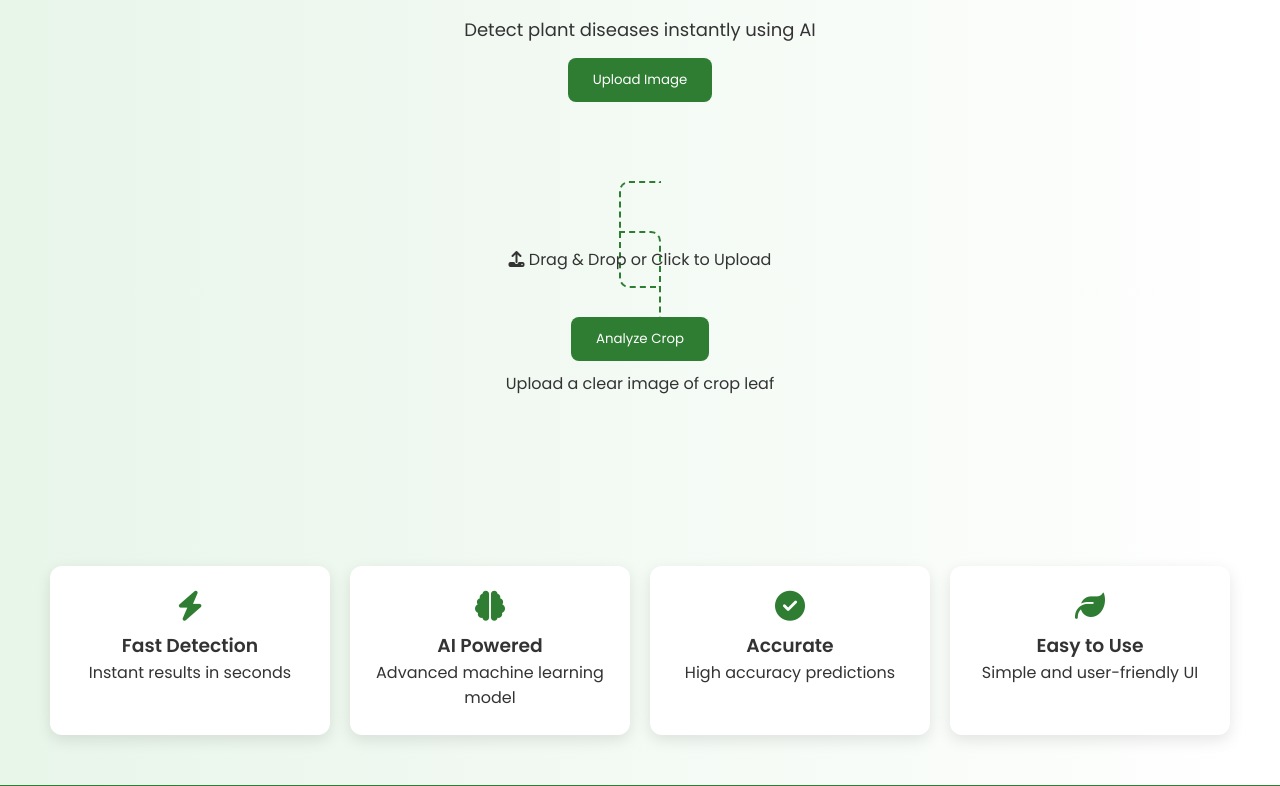
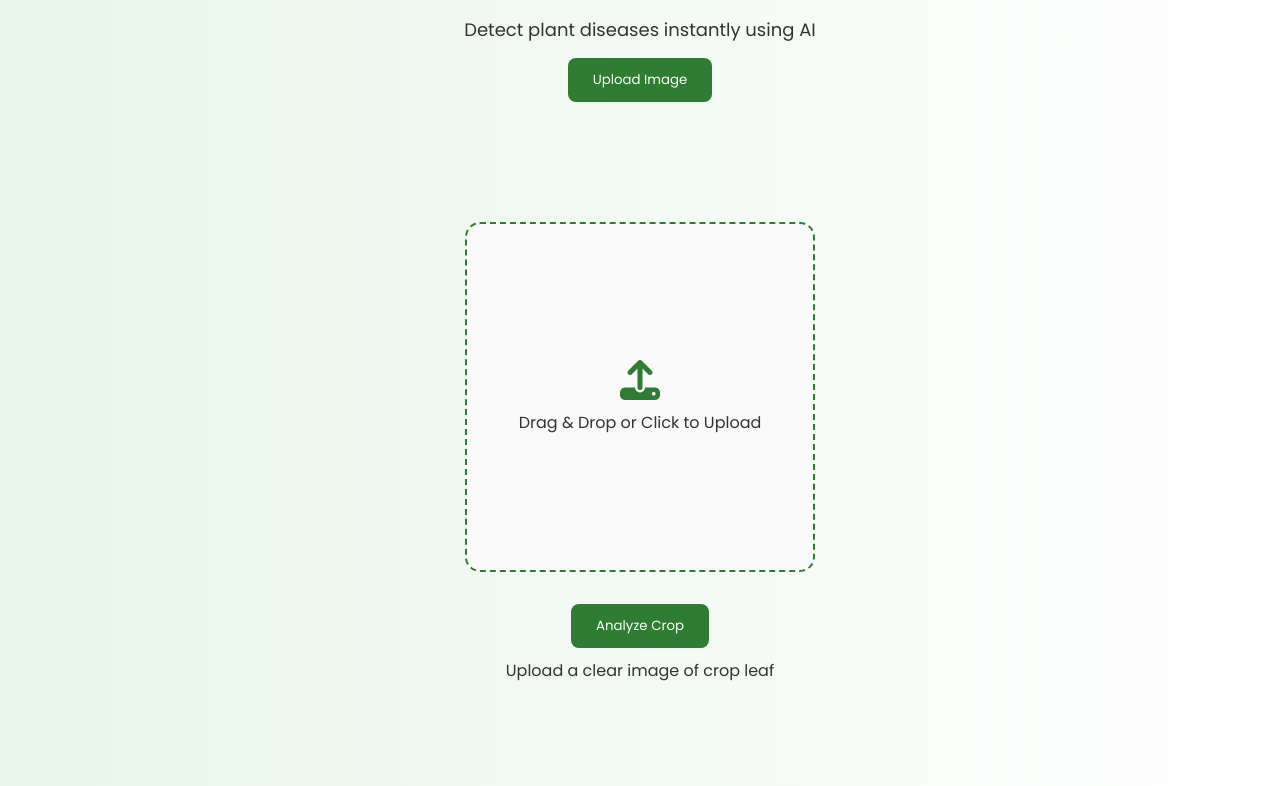
Before and after one commit to riyajayswar/smart_crop-_disease_detection_system, a Flask app: page / in a window 1280 px wide. Shown: the part 214-1000 px from the top of the page. Run offline with Flask 3, Linux system fonts and the light colour scheme.

Commit message:
Update index.html

```diff
--- a/webapp/templates/index.html
+++ b/webapp/templates/index.html
@@ -3,7 +3,6 @@
 <head>
 <meta charset="UTF-8">
 <meta name="viewport" content="width=device-width, initial-scale=1.0">
-
 <title>CropCare AI</title>
 
 <!-- Google Fonts -->
@@ -13,6 +12,7 @@
 <link rel="stylesheet" href="https://cdnjs.cloudflare.com/ajax/libs/font-awesome/6.5.0/css/all.min.css">
 
 <style>
+/* ===================== RESET ===================== */
 * {
     margin: 0;
     padding: 0;
@@ -25,7 +25,7 @@
     color: #333;
 }
 
-/* NAVBAR */
+/* ===================== NAVBAR ===================== */
 .navbar {
     display: flex;
     justify-content: space-between;
@@ -53,7 +53,7 @@
     color: #2e7d32;
 }
 
-/* HERO */
+/* ===================== HERO ===================== */
 .hero {
     text-align: center;
     padding: 80px 20px;
@@ -83,7 +83,7 @@
     background: #1b5e20;
 }
 
-/* UPLOAD */
+/* ===================== UPLOAD ===================== */
 .upload {
     text-align: center;
     padding: 40px 20px;
@@ -91,18 +91,52 @@
 
 .upload-box {
     border: 2px dashed #2e7d32;
-    padding: 40px;
-    border-radius: 10px;
+    width: 350px;               /* fixed width */
+    height: 350px;              /* fixed height */
+    max-width: 90vw;            /* responsive on mobile */
+    max-height: 90vw;
+    display: flex;
+    align-items: center;
+    justify-content: center;
+    border-radius: 15px;
     cursor: pointer;
-    transition: 0.3s;
+    margin: 0 auto;
+    background-color: #fafafa;
+    position: relative;
+    transition: background 0.3s, box-shadow 0.3s;
+    overflow: hidden;
 }
 
 .upload-box:hover {
-    background: #f1f8e9;
+    background-color: #f1f8e9;
+    box-shadow: 0 0 15px rgba(46,125,50,0.3);
 }
 
-.upload input {
-    display: none;
+.upload-box input {
+    display: none; /* hide file input */
+}
+
+.upload-text {
+    text-align: center;
+    pointer-events: none; /* ensure clicking goes to input */
+}
+
+.upload-text i {
+    font-size: 40px;
+    color: #2e7d32;
+    margin-bottom: 10px;
+}
+
+.upload-text p {
+    font-size: 16px;
+    font-weight: 500;
+}
+
+/* Show uploaded file name */
+#file-name {
+    margin-top: 12px;
+    font-size: 14px;
+    color: #555;
 }
 
 .upload button {
@@ -112,9 +146,15 @@
     color: white;
     border: none;
     border-radius: 8px;
+    cursor: pointer;
+    transition: 0.3s;
 }
 
-/* FEATURES */
+.upload button:hover {
+    background: #1b5e20;
+}
+
+/* ===================== FEATURES ===================== */
 .features {
     display: grid;
     grid-template-columns: repeat(auto-fit, minmax(200px, 1fr));
@@ -141,7 +181,7 @@
     margin-bottom: 10px;
 }
 
-/* RESULT */
+/* ===================== RESULT ===================== */
 .result {
     text-align: center;
     padding: 40px;
@@ -155,7 +195,7 @@
     box-shadow: 0 5px 15px rgba(0,0,0,0.1);
 }
 
-/* FOOTER */
+/* ===================== FOOTER ===================== */
 footer {
     background: #2e7d32;
     color: white;
@@ -168,16 +208,20 @@
     cursor: pointer;
 }
 
-/* RESPONSIVE */
+/* ===================== RESPONSIVE ===================== */
 @media(max-width:768px){
     .navbar {
         flex-direction: column;
         align-items: center;
     }
+
+    .upload-box {
+        width: 80vw;
+        height: 80vw;
+    }
 }
 </style>
 </head>
-
 <body>
 
 <!-- NAVBAR -->
@@ -202,13 +246,14 @@
 <!-- UPLOAD -->
 <section class="upload" id="upload">
     <form method="POST" action="/" enctype="multipart/form-data">
-
-        <label class="upload-box">
-            <p><i class="fa fa-upload"></i> Drag & Drop or Click to Upload</p>
-            <input type="file" name="file" required>
+        <label class="upload-box" id="uploadBox">
+            <input type="file" name="file" id="fileInput" required>
+            <div class="upload-text">
+                <i class="fa fa-upload"></i>
+                <p>Drag & Drop or Click to Upload</p>
+            </div>
         </label>
-
-        <br>
+        <div id="file-name"></div>
         <button type="submit" onclick="showLoading()">Analyze Crop</button>
         <p style="margin-top:10px;">Upload a clear image of crop leaf</p>
     </form>
@@ -221,17 +266,9 @@
 
 <!-- RESULT -->
 <section class="result">
-
     {% if image_path %}
-        <h3>Uploaded Image</h3>
-        <img src="/{{ image_path }}" width="300">
+        <img src="{{ image_path }}" width="250"><br><br>
     {% endif %}
-
-    {% if prediction %}
-        <h3>{{ prediction }}</h3>
-    {% endif %}
-
-</section>
 
     {% if prediction %}
     <div class="result-box">
@@ -285,6 +322,18 @@
 function showLoading(){
     document.getElementById("loading").style.display = "block";
 }
+
+// Show file name after selection
+const fileInput = document.getElementById('fileInput');
+const fileNameDiv = document.getElementById('file-name');
+
+fileInput.addEventListener('change', () => {
+    if(fileInput.files.length > 0){
+        fileNameDiv.textContent = "Selected file: " + fileInput.files[0].name;
+    } else {
+        fileNameDiv.textContent = "";
+    }
+});
 </script>
 
 </body>
```
